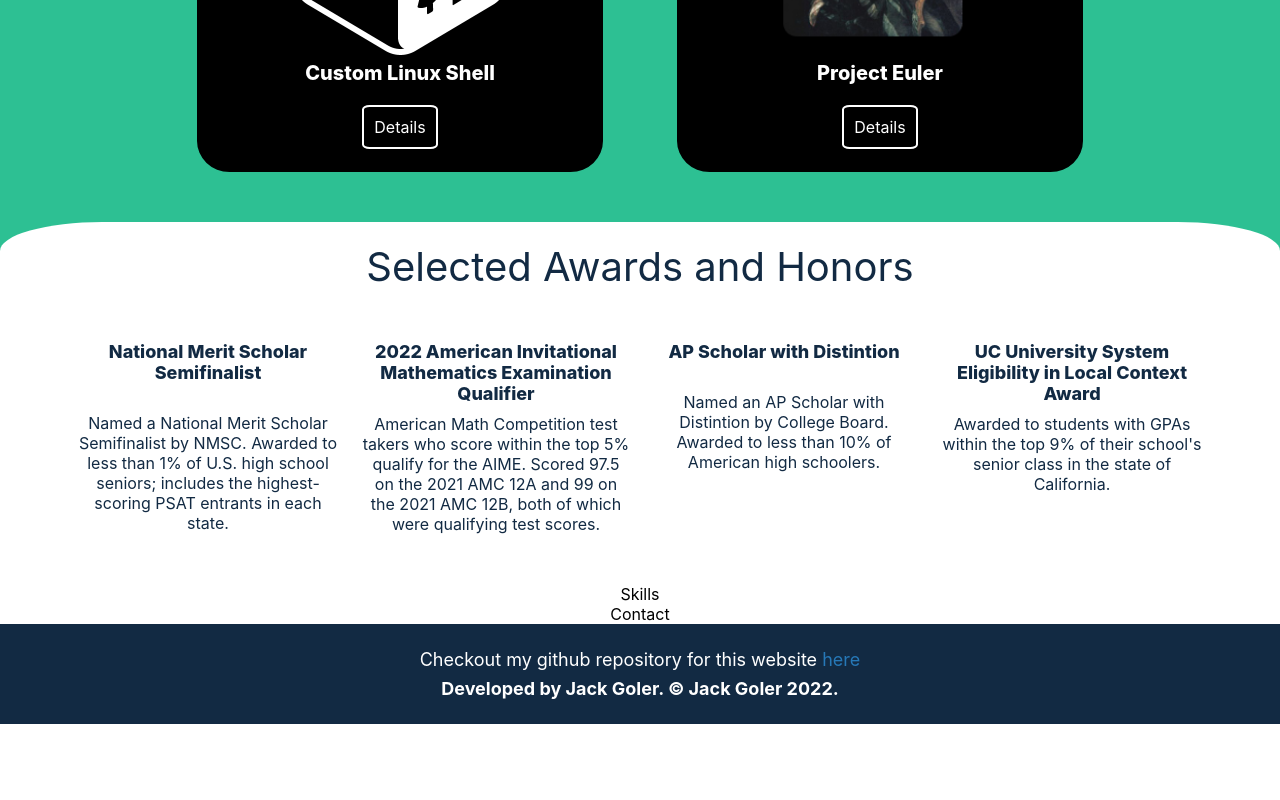
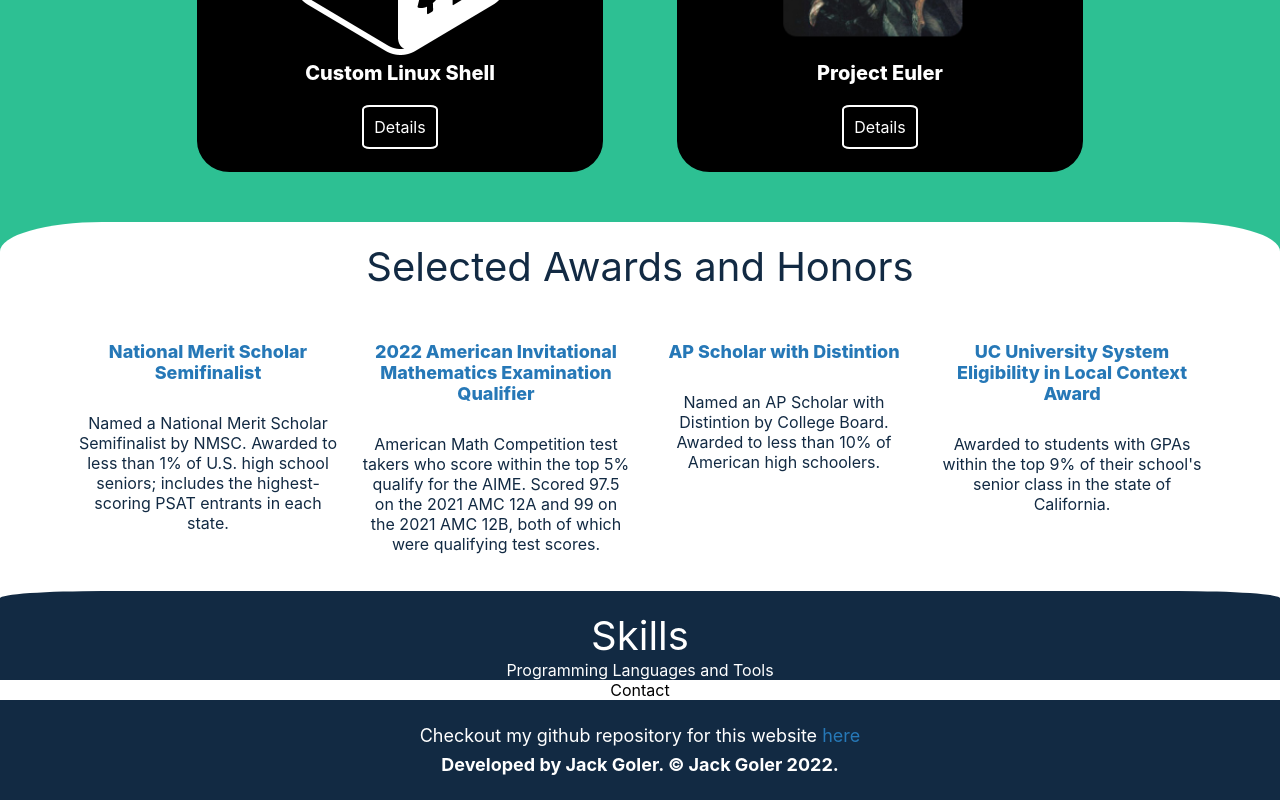
Before and after one commit to jgoler/Personal-Website, a React (Create React App) app: page / in a window 1280 px wide. Shown: the part 3341-4141 px from the top of the page. Before the commit the page ends 4065 px from the top, so only its background shows below. Built offline with nearby package versions, Linux system fonts and the light colour scheme.

Commit message:
about to add fontawesome

```diff
--- a/src/App.css
+++ b/src/App.css
@@ -282,6 +282,7 @@ a:visited {
   flex: 1;
   padding-left: 10px;
   padding-right: 10px;
+  height: 200px;
 }
 
 .Awards {
@@ -583,6 +584,31 @@ a:visited {
   width: 90%;
 }
 
+.Award a {
+  color: #2678b7;
+}
+
+.SkillsContainer {
+  background-color: white;
+}
+
+.Skills {
+  background-color: #122a43;
+  border-top-left-radius: 8%;
+  border-top-right-radius: 8%;
+  display: flex;
+  flex-direction: column;
+  align-items: center;
+  justify-content: center;
+  color: white;
+}
+
+.SkillsTitle {
+  font-size: 40px;
+  color: white;
+  margin-top: 20px;
+}
+
 @media only screen and (max-width: 900px) {
   .AwardsFirstRow {
     margin-top: 50px;
@@ -601,6 +627,12 @@ a:visited {
   .AwardDescription {
     margin-top: 0px;
     margin-bottom: 20px;
+  }
+
+  .Award {
+    flex: 1;
+    padding-left: 10px;
+    padding-right: 10px;
   }
 }
 
--- a/src/components/Awards.js
+++ b/src/components/Awards.js
@@ -8,7 +8,12 @@ function Awards() {
         <div className='AwardsFirstRow'>
           <div className='Award'>
             <div className='AwardTitle'>
-              National Merit Scholar Semifinalist
+              <a
+                href='https://www.nationalmerit.org/s/1758/interior.aspx?sid=1758&gid=2&pgid=424#:~:text=Semifinalists%20are%20the%20highest%20scoring,Semifinalists%20through%20their%20high%20schools.'
+                target='_blank'
+              >
+                National Merit Scholar Semifinalist
+              </a>
             </div>
             <br></br>
             <div className='AwardDescription'>
@@ -19,8 +24,14 @@ function Awards() {
           </div>
           <div className='Award'>
             <div className='AwardTitle'>
-              2022 American Invitational Mathematics Examination Qualifier
+              <a
+                href='https://www.maa.org/math-competitions/american-invitational-mathematics-examination-aime'
+                target='_blank'
+              >
+                2022 American Invitational Mathematics Examination Qualifier
+              </a>
             </div>
+            <br></br>
             <div className='AwardDescription'>
               American Math Competition test takers who score within the top 5%
               qualify for the AIME. Scored 97.5 on the 2021 AMC 12A and 99 on
@@ -28,9 +39,15 @@ function Awards() {
             </div>
           </div>
           <div className='Award'>
-            <div className='AwardTitle'>AP Scholar with Distintion</div>
+            <div className='AwardTitle'>
+              <a
+                href='https://apstudents.collegeboard.org/awards-recognitions/ap-scholar-award'
+                target='_blank'
+              >
+                AP Scholar with Distintion
+              </a>
+            </div>
             <br />
-
             <div className='AwardDescription'>
               Named an AP Scholar with Distintion by College Board. Awarded to
               less than 10% of American high schoolers.
@@ -38,8 +55,14 @@ function Awards() {
           </div>
           <div className='Award'>
             <div className='AwardTitle'>
-              UC University System Eligibility in Local Context Award
+              <a
+                href='https://admission.universityofcalifornia.edu/admission-requirements/freshman-requirements/california-residents/local-guarantee-elc.html'
+                target='_blank'
+              >
+                UC University System Eligibility in Local Context Award
+              </a>
             </div>
+            <br></br>
             <div className='AwardDescription'>
               Awarded to students with GPAs within the top 9% of their school's
               senior class in the state of California.
--- a/src/components/Skills.js
+++ b/src/components/Skills.js
@@ -5,6 +5,7 @@ function Skills() {
     <div className='SkillsContainer'>
       <div className='Skills'>
         <div className='SkillsTitle'>Skills</div>
+        <div className='SkillsSubTitle'>Programming Languages and Tools</div>
       </div>
     </div>
   );
```
